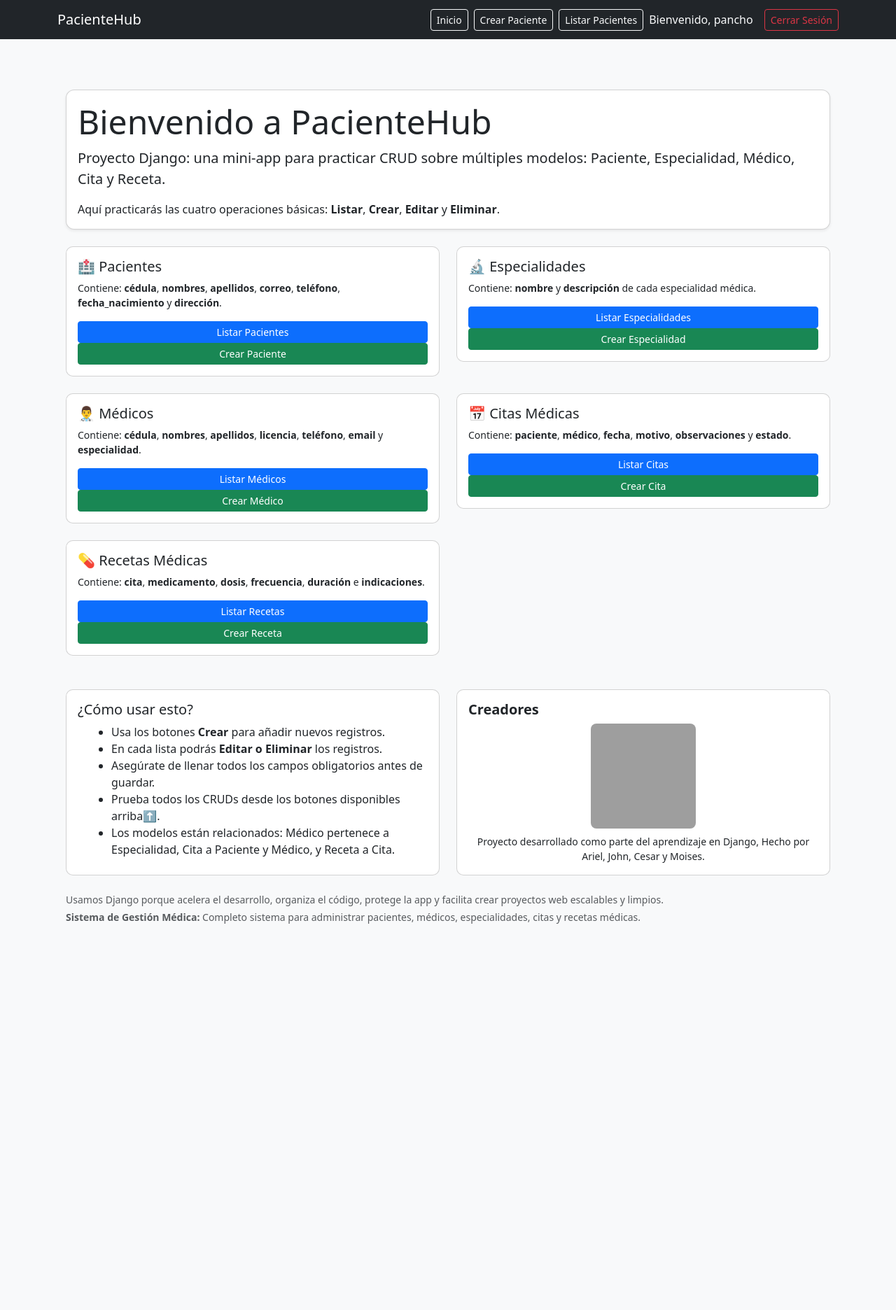
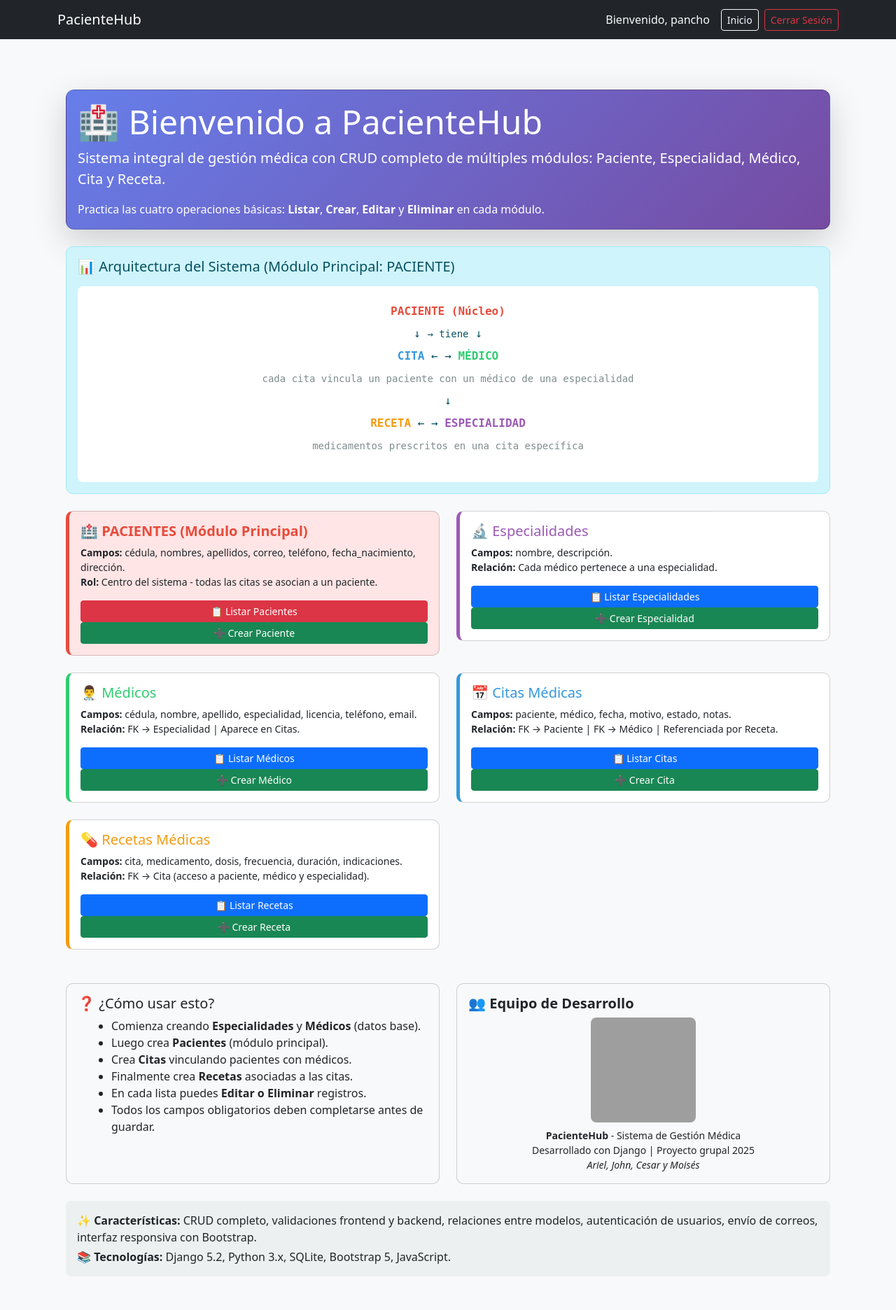
Before and after one commit to mvargasc13/Proyecto-Practico-Pacients, a Django app: page /inicio/ in a window 1280 px wide. Shown: the whole page at 70% size. Before the commit the page ends 1320 px from the top, so only its background shows below. Run offline with Django 5.2, Linux system fonts and the light colour scheme; a user stored in the database is signed in; grey boxes are pictures that could not be loaded.

Commit message:
Mejorar validaciones frontend y evidenciar relaciones entre módulos
- Mejorar validaciones.js: agregar validación de cédula, teléfono y contraseña
- Actualizar templates de cita y receta para mostrar relaciones completas
- Mejorar inicio.html con diagrama visual de relaciones y arquitectura
- Evidenciar Paciente como módulo principal en la interfaz
- Agregar colores y emojis para mejor identificación de módulos

```diff
--- a/student/models.py
+++ b/student/models.py
@@ -2,14 +2,14 @@ from django.db import models
 from django.utils.text import slugify
 from django.contrib.auth.models import AbstractUser
 
-# Un único modelo `Paciente` que reemplaza a `Usuario` y al antiguo modelo `Paciente`
+
 class Paciente(AbstractUser):
     cedula = models.CharField(max_length=10, unique=True)
     telefono = models.CharField(max_length=10)
     fecha_nacimiento = models.DateField()
     direccion = models.TextField()
 
-    # Sobrescribir campos obligatorios
+    #campos obligatorios
     email = models.EmailField(unique=True)
     first_name = models.CharField(max_length=150)
     last_name = models.CharField(max_length=150)
--- a/student/templates/inicio.html
+++ b/student/templates/inicio.html
@@ -2,86 +2,101 @@
 {% block content %}
 <div class="container py-5">
 
-  <div class="card shadow-sm mb-4" style="border-radius:12px;">
+  <div class="card shadow-lg mb-4" style="border-radius:12px; background: linear-gradient(135deg, #667eea 0%, #764ba2 100%); color: white;">
     <div class="card-body">
-      <h1 class="display-5 mb-2">Bienvenido a <strong>PacienteHub</strong></h1>
+      <h1 class="display-5 mb-2">🏥 Bienvenido a <strong>PacienteHub</strong></h1>
       <p class="lead mb-3">
-        Proyecto Django: una mini-app para practicar CRUD sobre múltiples modelos:
+        Sistema integral de gestión médica con CRUD completo de múltiples módulos:
         <strong>Paciente</strong>, <strong>Especialidad</strong>, <strong>Médico</strong>, <strong>Cita</strong> y <strong>Receta</strong>.
       </p>
       <p class="mb-0">
-        Aquí practicarás las cuatro operaciones básicas: <strong>Listar</strong>, <strong>Crear</strong>,
-        <strong>Editar</strong> y <strong>Eliminar</strong>.
+        Practica las cuatro operaciones básicas: <strong>Listar</strong>, <strong>Crear</strong>,
+        <strong>Editar</strong> y <strong>Eliminar</strong> en cada módulo.
+      </p>
+    </div>
+  </div>
+
+  <!-- DIAGRAMA DE RELACIONES -->
+  <div class="alert alert-info mb-4" style="border-radius:10px;">
+    <h5 class="mb-3">📊 Arquitectura del Sistema (Módulo Principal: PACIENTE)</h5>
+    <div style="background: white; padding: 20px; border-radius: 8px;">
+      <p style="font-family: monospace; text-align: center; line-height: 2;">
+        <strong style="color: #e74c3c;">PACIENTE (Núcleo)</strong><br>
+        ↓ <small>→ tiene</small> ↓<br>
+        <strong style="color: #3498db;">CITA</strong> ← → <strong style="color: #2ecc71;">MÉDICO</strong><br>
+        <small style="color: #7f8c8d;">cada cita vincula un paciente con un médico de una especialidad</small><br>
+        ↓<br>
+        <strong style="color: #f39c12;">RECETA</strong> ← → <strong style="color: #9b59b6;">ESPECIALIDAD</strong><br>
+        <small style="color: #7f8c8d;">medicamentos prescritos en una cita específica</small>
       </p>
     </div>
   </div>
 
   <div class="row mt-4">
-    <!-- PACIENTE -->
+    <!-- PACIENTE - MÓDULO PRINCIPAL -->
     {% if request.user.is_staff or request.user.is_superuser %}
     <div class="col-md-6 mb-4">
-      <div class="card p-3" style="border-radius:10px;">
-        <h5>🏥 Pacientes</h5>
+      <div class="card p-3" style="border-radius:10px; border-left: 5px solid #e74c3c; background-color: #ffe5e5;">
+        <h5 style="color: #e74c3c;">🏥 <strong>PACIENTES (Módulo Principal)</strong></h5>
         <p class="small mb-3">
-          Contiene: <strong>cédula</strong>, <strong>nombres</strong>, <strong>apellidos</strong>,
-          <strong>correo</strong>, <strong>teléfono</strong>, <strong>fecha_nacimiento</strong> y
-          <strong>dirección</strong>.
+          <strong>Campos:</strong> cédula, nombres, apellidos, correo, teléfono, fecha_nacimiento, dirección.<br>
+          <strong>Rol:</strong> Centro del sistema - todas las citas se asocian a un paciente.
         </p>
-        <a class="btn btn-primary btn-sm" href="{% url 'student:listar_pacientes' %}">Listar Pacientes</a>
-        <a class="btn btn-success btn-sm" href="{% url 'student:crear_paciente' %}">Crear Paciente</a>
+        <a class="btn btn-danger btn-sm" href="{% url 'student:listar_pacientes' %}">📋 Listar Pacientes</a>
+        <a class="btn btn-success btn-sm" href="{% url 'student:crear_paciente' %}">➕ Crear Paciente</a>
       </div>
     </div>
     {% endif %}
 
-
     <!-- ESPECIALIDAD -->
     <div class="col-md-6 mb-4">
-      <div class="card p-3" style="border-radius:10px;">
-        <h5>🔬 Especialidades</h5>
+      <div class="card p-3" style="border-radius:10px; border-left: 5px solid #9b59b6;">
+        <h5 style="color: #9b59b6;">🔬 Especialidades</h5>
         <p class="small mb-3">
-          Contiene: <strong>nombre</strong> y <strong>descripción</strong> de cada especialidad médica.
+          <strong>Campos:</strong> nombre, descripción.<br>
+          <strong>Relación:</strong> Cada médico pertenece a una especialidad.
         </p>
-        <a class="btn btn-primary btn-sm" href="{% url 'student:listar_especialidades' %}">Listar Especialidades</a>
-        <a class="btn btn-success btn-sm" href="{% url 'student:crear_especialidad' %}">Crear Especialidad</a>
+        <a class="btn btn-primary btn-sm" href="{% url 'student:listar_especialidades' %}">📋 Listar Especialidades</a>
+        <a class="btn btn-success btn-sm" href="{% url 'student:crear_especialidad' %}">➕ Crear Especialidad</a>
       </div>
     </div>
 
-    <!-- MEDICO -->
+    <!-- MÉDICO -->
     <div class="col-md-6 mb-4">
-      <div class="card p-3" style="border-radius:10px;">
-        <h5>👨‍⚕️ Médicos</h5>
+      <div class="card p-3" style="border-radius:10px; border-left: 5px solid #2ecc71;">
+        <h5 style="color: #2ecc71;">👨‍⚕️ Médicos</h5>
         <p class="small mb-3">
-          Contiene: <strong>cédula</strong>, <strong>nombres</strong>, <strong>apellidos</strong>,
-          <strong>licencia</strong>, <strong>teléfono</strong>, <strong>email</strong> y <strong>especialidad</strong>.
+          <strong>Campos:</strong> cédula, nombre, apellido, especialidad, licencia, teléfono, email.<br>
+          <strong>Relación:</strong> FK → Especialidad | Aparece en Citas.
         </p>
-        <a class="btn btn-primary btn-sm" href="{% url 'student:listar_medicos' %}">Listar Médicos</a>
-        <a class="btn btn-success btn-sm" href="{% url 'student:crear_medico' %}">Crear Médico</a>
+        <a class="btn btn-primary btn-sm" href="{% url 'student:listar_medicos' %}">📋 Listar Médicos</a>
+        <a class="btn btn-success btn-sm" href="{% url 'student:crear_medico' %}">➕ Crear Médico</a>
       </div>
     </div>
 
     <!-- CITA -->
     <div class="col-md-6 mb-4">
-      <div class="card p-3" style="border-radius:10px;">
-        <h5>📅 Citas Médicas</h5>
+      <div class="card p-3" style="border-radius:10px; border-left: 5px solid #3498db;">
+        <h5 style="color: #3498db;">📅 Citas Médicas</h5>
         <p class="small mb-3">
-          Contiene: <strong>paciente</strong>, <strong>médico</strong>, <strong>fecha</strong>,
-          <strong>motivo</strong>, <strong>observaciones</strong> y <strong>estado</strong>.
+          <strong>Campos:</strong> paciente, médico, fecha, motivo, estado, notas.<br>
+          <strong>Relación:</strong> FK → Paciente | FK → Médico | Referenciada por Receta.
         </p>
-        <a class="btn btn-primary btn-sm" href="{% url 'student:listar_citas' %}">Listar Citas</a>
-        <a class="btn btn-success btn-sm" href="{% url 'student:crear_cita' %}">Crear Cita</a>
+        <a class="btn btn-primary btn-sm" href="{% url 'student:listar_citas' %}">📋 Listar Citas</a>
+        <a class="btn btn-success btn-sm" href="{% url 'student:crear_cita' %}">➕ Crear Cita</a>
       </div>
     </div>
 
     <!-- RECETA -->
     <div class="col-md-6 mb-4">
-      <div class="card p-3" style="border-radius:10px;">
-        <h5>💊 Recetas Médicas</h5>
+      <div class="card p-3" style="border-radius:10px; border-left: 5px solid #f39c12;">
+        <h5 style="color: #f39c12;">💊 Recetas Médicas</h5>
         <p class="small mb-3">
-          Contiene: <strong>cita</strong>, <strong>medicamento</strong>, <strong>dosis</strong>,
-          <strong>frecuencia</strong>, <strong>duración</strong> e <strong>indicaciones</strong>.
+          <strong>Campos:</strong> cita, medicamento, dosis, frecuencia, duración, indicaciones.<br>
+          <strong>Relación:</strong> FK → Cita (acceso a paciente, médico y especialidad).
         </p>
-        <a class="btn btn-primary btn-sm" href="{% url 'student:listar_recetas' %}">Listar Recetas</a>
-        <a class="btn btn-success btn-sm" href="{% url 'student:crear_receta' %}">Crear Receta</a>
+        <a class="btn btn-primary btn-sm" href="{% url 'student:listar_recetas' %}">📋 Listar Recetas</a>
+        <a class="btn btn-success btn-sm" href="{% url 'student:crear_receta' %}">➕ Crear Receta</a>
       </div>
     </div>
 
@@ -89,37 +104,38 @@
 
   <div class="row mt-4">
     <div class="col-md-6">
-      <div class="card p-3 h-100" style="border-radius:10px;">
-        <h5>¿Cómo usar esto?</h5>
+      <div class="card p-3 h-100" style="border-radius:10px; background-color: #f8f9fa;">
+        <h5>❓ ¿Cómo usar esto?</h5>
         <ul class="mb-0 ms-3">
-          <li>Usa los botones <strong>Crear</strong> para añadir nuevos registros.</li>
-          <li>En cada lista podrás <strong>Editar o Eliminar</strong> los registros.</li>
-          <li>Asegúrate de llenar todos los campos obligatorios antes de guardar.</li>
-          <li>Prueba todos los CRUDs desde los botones disponibles arriba⬆️.</li>
-          <li>Los modelos están relacionados: Médico pertenece a Especialidad, Cita a Paciente y Médico, y Receta a Cita.</li>
+          <li>Comienza creando <strong>Especialidades</strong> y <strong>Médicos</strong> (datos base).</li>
+          <li>Luego crea <strong>Pacientes</strong> (módulo principal).</li>
+          <li>Crea <strong>Citas</strong> vinculando pacientes con médicos.</li>
+          <li>Finalmente crea <strong>Recetas</strong> asociadas a las citas.</li>
+          <li>En cada lista puedes <strong>Editar o Eliminar</strong> registros.</li>
+          <li>Todos los campos obligatorios deben completarse antes de guardar.</li>
         </ul>
       </div>
     </div>
 
     <div class="col-md-6">
-      <div class="card p-3 h-100" style="border-radius:10px;">
-        <h5><strong>Creadores</strong></h5>
+      <div class="card p-3 h-100" style="border-radius:10px; background-color: #f8f9fa;">
+        <h5>👥 <strong>Equipo de Desarrollo</strong></h5>
 
-        <img src="https://i.ibb.co/0jKfBWDM/trabajoarieletc.jpg" alt="Foto del creador"
+        <img src="https://i.ibb.co/0jKfBWDM/trabajoarieletc.jpg" alt="Foto del equipo"
           style="width:150px; height:150px; object-fit:cover; border-radius:8px; display:block; margin:auto;">
 
         <p class="small mb-0 mt-2 text-center">
-          Proyecto desarrollado como parte del aprendizaje en Django,
-          Hecho por Ariel, John, Cesar y Moises.
+          <strong>PacienteHub</strong> - Sistema de Gestión Médica<br>
+          Desarrollado con Django | Proyecto grupal 2025<br>
+          <em>Ariel, John, Cesar y Moisés</em>
         </p>
       </div>
     </div>
   </div>
 
-  <div class="mt-4 text-muted small">
-    <p class="mb-1">Usamos Django porque acelera el desarrollo, organiza el código, protege la app y facilita crear
-      proyectos web escalables y limpios.</p>
-    <p class="mb-0"><strong>Sistema de Gestión Médica:</strong> Completo sistema para administrar pacientes, médicos, especialidades, citas y recetas médicas.</p>
+  <div class="mt-4 p-3" style="background-color: #ecf0f1; border-radius: 8px;">
+    <p class="mb-1"><strong>✨ Características:</strong> CRUD completo, validaciones frontend y backend, relaciones entre modelos, autenticación de usuarios, envío de correos, interfaz responsiva con Bootstrap.</p>
+    <p class="mb-0"><strong>📚 Tecnologías:</strong> Django 5.2, Python 3.x, SQLite, Bootstrap 5, JavaScript.</p>
   </div>
 
 {% endblock content %}
--- a/student/templates/medico/editar.html
+++ b/student/templates/medico/editar.html
@@ -1,7 +1,7 @@
 {% extends "paciente/base.html" %}
 {% load static %}
 {% block content %}
-<h1>Editar: {{ medico.nombres }} {{ medico.apellidos }}</h1>
+<h1>Editar: {{ medico.nombre }} {{ medico.apellido }}</h1>
 
 <!-- Contenedor para mensajes de error -->
 <div id="errorMessages" class="alert alert-danger alert-dismissible fade show d-none" role="alert">
--- a/student/templates/medico/listar.html
+++ b/student/templates/medico/listar.html
@@ -33,15 +33,15 @@
     {% for medico in medicos %}
     <tr>
       <td>{{ medico.pk }}</td>
-      <td>{{ medico.nombres }}</td>
-      <td>{{ medico.apellidos }}</td>
+      <td>{{ medico.nombre }}</td>
+      <td>{{ medico.apellido }}</td>
       <td>{{ medico.cedula }}</td>
       <td>{{ medico.licencia }}</td>
       <td>{{ medico.especialidad.nombre }}</td>
       <td>{{ medico.telefono }}</td>
       <td class="text-end">
         <a class="btn btn-sm btn-primary" href="{% url 'student:editar_medico' medico.slug %}">Editar</a>
-        <a class="btn btn-sm btn-danger" onclick="return confirm('¿Estás seguro de que deseas eliminar a {{ medico.nombres }}?');" href="{% url 'student:eliminar_medico' medico.slug %}">Eliminar</a>
+        <a class="btn btn-sm btn-danger" onclick="return confirm('¿Estás seguro de que deseas eliminar a {{ medico.nombre }}?');" href="{% url 'student:eliminar_medico' medico.slug %}">Eliminar</a>
       </td>
     </tr>
     {% empty %}
--- a/student/templates/paciente/base.html
+++ b/student/templates/paciente/base.html
@@ -13,30 +13,16 @@
     <a class="navbar-brand" href="{% url 'student:inicio' %}">PacienteHub</a>
 
     <div class="d-flex align-items-center">
-      <a class="btn btn-sm btn-outline-light me-2" href="{% url 'student:inicio' %}">Inicio</a>
-      <a class="btn btn-sm btn-outline-light me-2" href="{% url 'student:crear_paciente' %}">Crear Paciente</a>
-      <a class="btn btn-sm btn-outline-light me-2" href="{% url 'student:listar_pacientes' %}">Listar Pacientes</a>
-
       <span class="navbar-text text-light me-3">
         Bienvenido, {{ user.first_name }}
       </span>
-
+      <a class="btn btn-sm btn-outline-light me-2" href="{% url 'student:inicio' %}">Inicio</a>
       <a class="btn btn-sm btn-outline-danger" href="{% url 'student:logout' %}">Cerrar Sesión</a>
     </div>
   </div>
 </nav>
 
 <div class="container">
-  <!-- Mostrar mensajes de Django -->
-  {% if messages %}
-    {% for message in messages %}
-      <div class="alert alert-{{ message.tags }} alert-dismissible fade show" role="alert">
-        {{ message }}
-        <button type="button" class="btn-close" data-bs-dismiss="alert"></button>
-      </div>
-    {% endfor %}
-  {% endif %}
-
   {% block content %}{% endblock %}
 </div>
 
--- a/student/urls.py
+++ b/student/urls.py
@@ -2,7 +2,6 @@ from django.urls import path
 from django.views.generic import RedirectView
 from . import views
 
-# Namespace para los nombres de las rutas (usar en templates: 'student:inicio')
 app_name = 'student'
 
 urlpatterns = [
```
Also changed, not shown: student/static/js/validaciones.js (+74 -1 lines), student/templates/cita/listar.html (+41 -19 lines), student/templates/medico/eliminar.html (+26 -17 lines), student/templates/receta/listar.html (+40 -14 lines), db.sqlite3.
